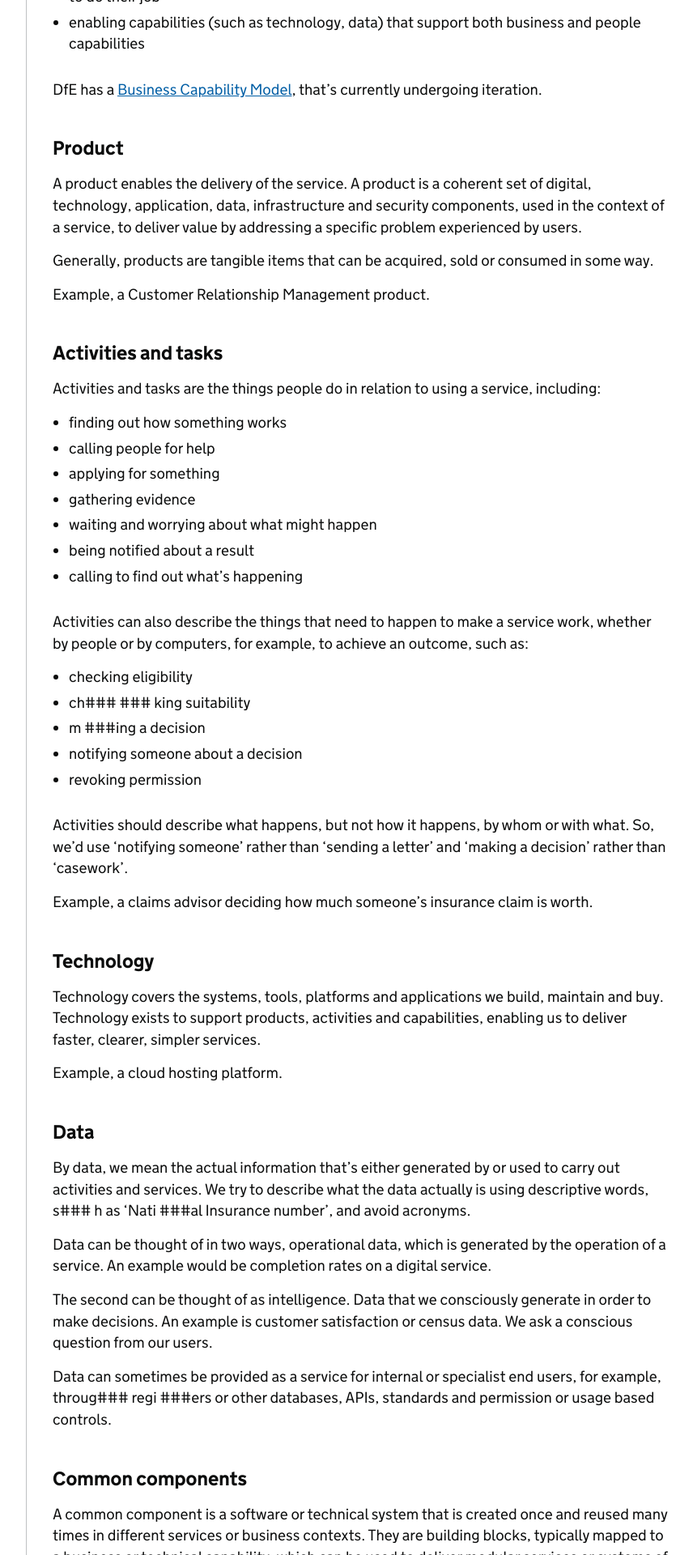
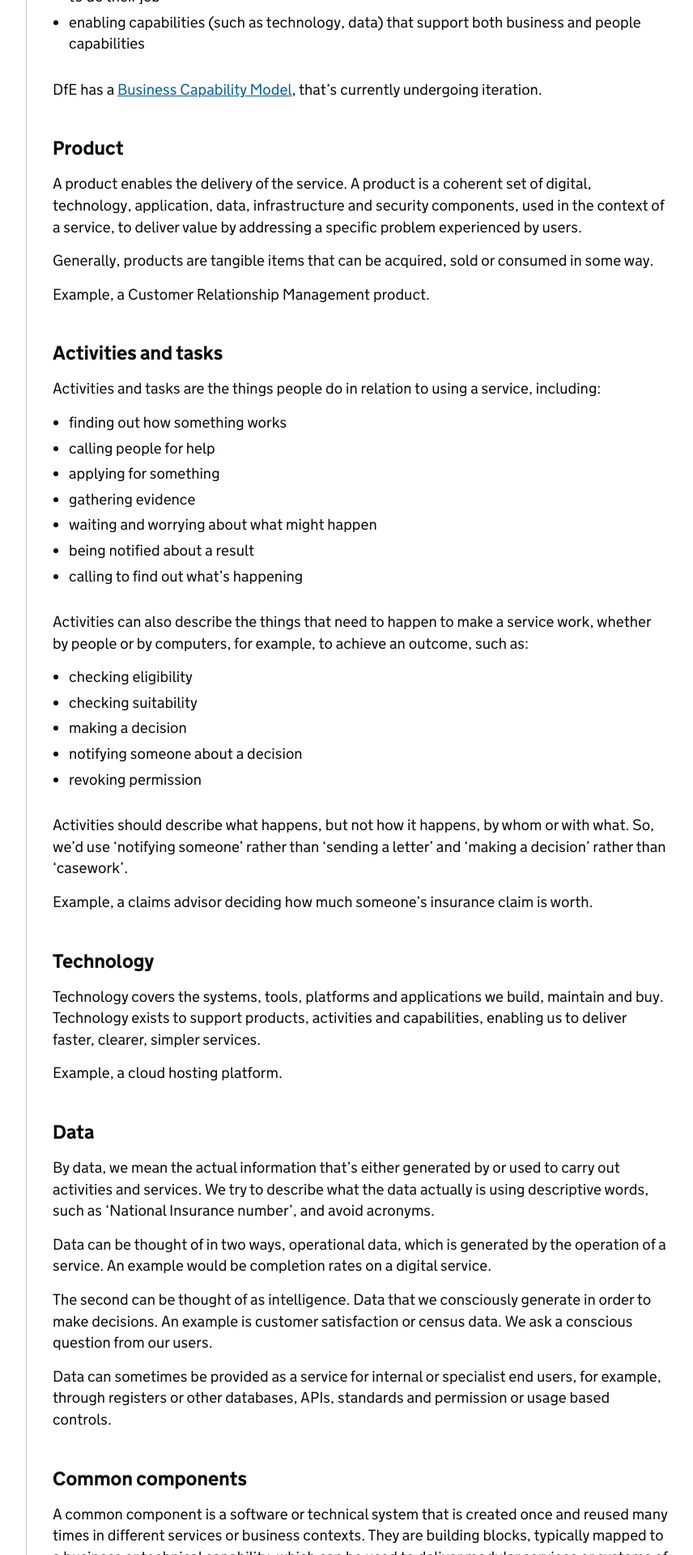
Before and after one commit to DFE-Digital/architecture, a Jekyll site: the page built from standards/common-definitions.md, in a window 1280 px wide. Shown: the part 3080-5000 px from the top of the page at 81% size, without its empty margins (298-1154 px from the left). Built offline with Jekyll 4.4.1, drawn with Linux system fonts in a browser that asks for light colours; our own code applies the rules of GitHub Pages for plain Markdown files.

Commit message:
Update common-definitions.md
Fix ### merge issue

```diff
--- a/standards/common-definitions.md
+++ b/standards/common-definitions.md
@@ -114,8 +114,8 @@ Activities and tasks are the things people do in relation to using a service, in
 
 Activities can also describe the things that need to happen to make a service work, whether by people or by computers, for example, to achieve an outcome, such as:
 - checking eligibility
-- ch### ### king suitability
-- m ###ing a decision
+- checking suitability
+- making a decision
 - notifying someone about a decision
 - revoking permission
 
@@ -135,13 +135,13 @@ Example, a cloud hosting platform.
 <a name="data"></a>
 ### Data ###
 
-By data, we mean the actual information that’s either generated by or used to carry out activities and services. We try to describe what the data actually is using descriptive words, s### h as ‘Nati ###al Insurance number’, and avoid acronyms.
+By data, we mean the actual information that’s either generated by or used to carry out activities and services. We try to describe what the data actually is using descriptive words, such as ‘National Insurance number’, and avoid acronyms.
 
 Data can be thought of in two ways, operational data, which is generated by the operation of a service. An example would be completion rates on a digital service.
 
 The second can be thought of as intelligence. Data that we consciously generate in order to make decisions. An example is customer satisfaction or census data. We ask a conscious question from our users.
 
-Data can sometimes be provided as a service for internal or specialist end users, for example, throug### regi ###ers or other databases, APIs, standards and permission or usage based controls.
+Data can sometimes be provided as a service for internal or specialist end users, for example, through registers or other databases, APIs, standards and permission or usage based controls.
 
 
 <a name="common-components"></a>
```
Also changed, not shown: other parts of standards/common-definitions.md (+3 -3 lines).
